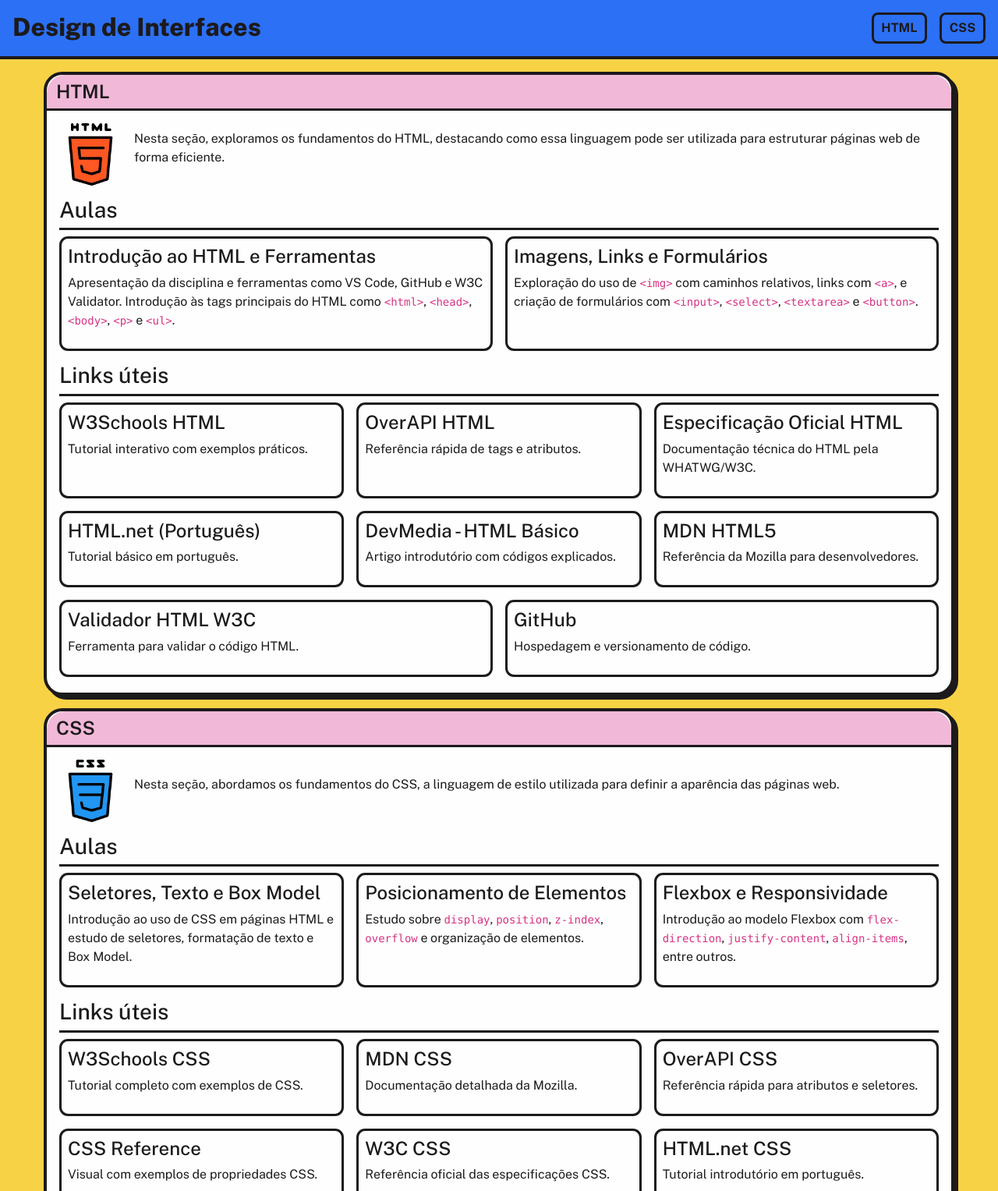
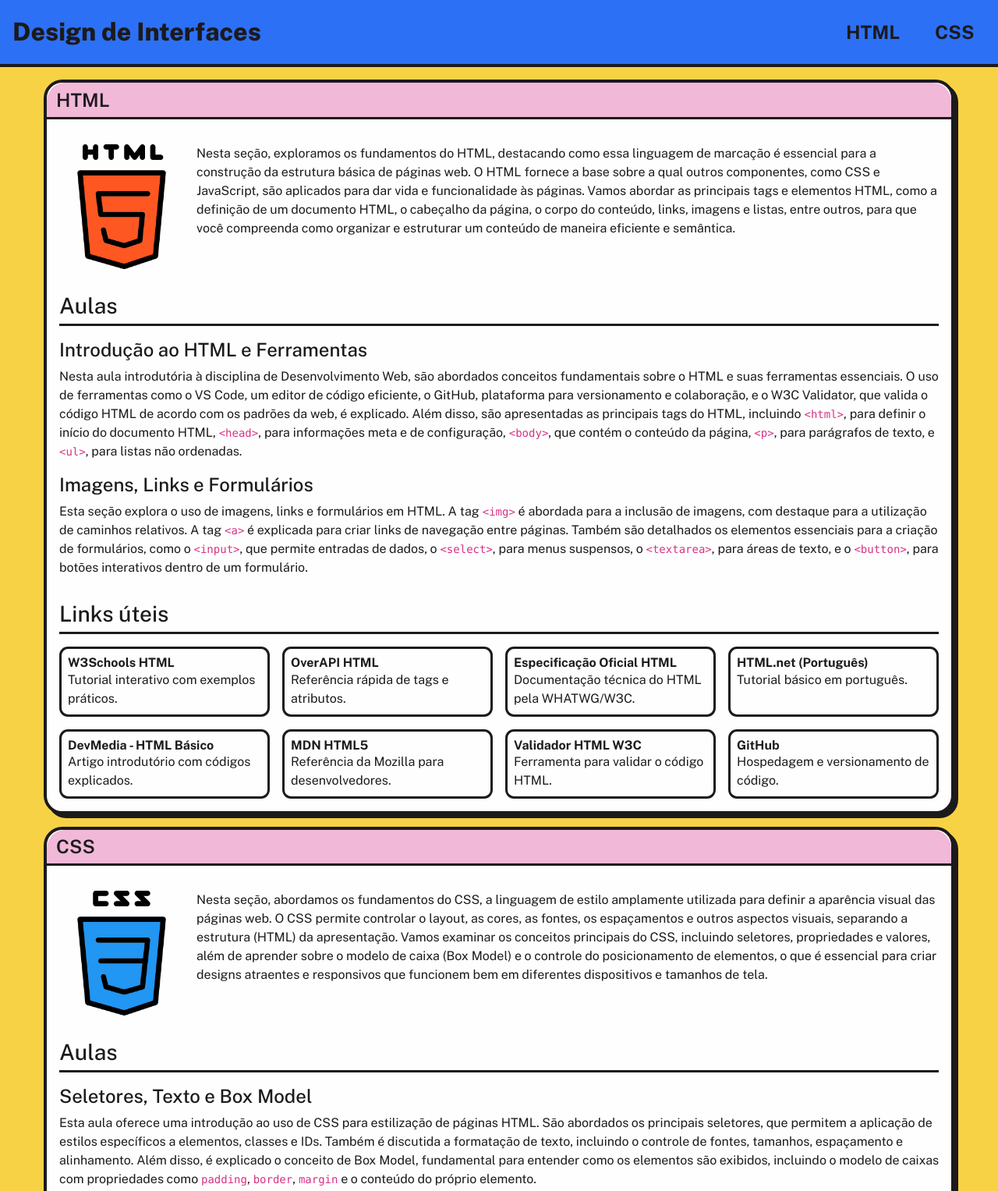
Before and after one commit to JaazielPontoExe/DesignDeInterfaces, a plain HTML site: page index.html in a window 1280 px wide. Shown: the top 1527 px of the page at 78% size. Drawn offline with nearby package versions, Linux system fonts and the light colour scheme.

Commit message:
trab2AjusteFinal

```diff
--- a/css/estilo.css
+++ b/css/estilo.css
@@ -1,149 +1,163 @@
+/* Reset e recursos */
 @import "./recursos.css";
 @import "./reset.css";
 
+/* Corpo */
 body {
     font-family: var(--fonte-principal);
     background-color: var(--cor-amarelo);
     color: var(--cor-texto-principal);
 }
 
+/* Cabeçalho */
 header {
     background-color: var(--cor-azul);
     border-bottom: var(--borda);
-
     display: flex;
     flex-flow: row wrap;
     justify-content: space-between;
-  align-content: center;
-
+    align-items: center;
     padding: 1em;
-
     position: sticky;
     top: 0;
     z-index: 10;
+}
 
-} header h1 {
+header h1 {
     font-size: 2em;
     font-weight: 800;
     color: var(--cor-texto-principal);
-  margin: 0px;
+}
 
-} nav {
+/* Navegação */
+nav {
     list-style: none;
     display: flex;
     flex-flow: row wrap;
     gap: 1em;
+}
 
-} nav a {
+nav a {
     text-decoration: none;
     font-weight: bold;
-
+    font-size: 1.5em;
     padding: 0.3em 0.6em;
-  border: var(--borda-botao);
-  border-radius: 8px;
-
     color: var(--cor-texto-principal);
     background-color: var(--cor-azul);
-
-} nav  a:hover {
-  background-color: var(--cor-amarelo);
 }
 
+nav a:hover {
+    text-decoration: underline;
+}
+
+/* Main */
 main {
     max-width: 1200px;
-  margin: 0 auto;
+    margin: auto;
     padding: 1em;
-
     display: flex;
     flex-flow: column wrap;
     gap: 1em;
+}
+
+/* Seção */
+section {
+    background-color: var(--cor-fundo);
+    box-shadow: 5px 5px var(--cor-texto-principal);
+    border: var(--borda);
+    padding: 1em;
+    border-radius: 1.5em;
+    box-sizing: border-box;
+    min-height: 100vh;
+    display: flex;
+    flex-flow: column wrap;
+    gap: 1em;
+    scroll-margin-top: 6em;
 
 }
 
-section {
-  background-color: var(--cor-fundo);
-  box-shadow: 5px 5px var(--cor-texto-principal);
-
-  border: var(--borda);
-  padding: 1em;
-  border-radius: 1.5em;
-
-  box-sizing: border-box;
-  min-height: 100vh;
-
-} section h2 {
+section h2 {
     background-color: var(--cor-rosa);
-
     font-size: 1.5em;
     font-weight: 600;
-
     margin: -1rem -1rem 1rem;
     padding: .3em .5em;
-
     border-radius: 1.5rem 1.5rem 0em 0em;
     border-bottom: var(--borda-botao);
+}
 
-} section h3 {
+section h3 {
     padding: .5em 0em .25em;
     border-bottom: var(--borda-botao);
-
 }
 
+/* Título da Seção */
 section .titulo {
     display: flex;
-  align-items: center;
+    flex-flow: row wrap;
+    justify-content: center;
     gap: 1em;
+}
 
-} .titulo img {
-  max-height: 5em;
+section .titulo img {
+    max-height: 10em;
     min-height: 1em;
     width: auto;
-  vertical-align: middle;
-
 }
 
+section .titulo p {
+    flex: 1 0 500px;
+    align-self: self-start;
+}
+
+/* Conteúdo da Seção */
 section .conteudo {
     display: flex;
-  flex-flow: row wrap;
+    flex-flow: column wrap;
     gap: 1em;
+}
 
-} .conteudo a {
-  flex: 1 1 18em;
-  padding: .5em;
-
+section .conteudo a {
     text-decoration: none;
     color: var(--cor-texto-principal);
-
-  border: var(--borda-botao);
-  border-radius: .7em;
-
-} .conteudo a:hover {
-  background-color: var(--cor-texto-principal);
-  color: var(--cor-fundo);
-
 }
 
+section .conteudo a:hover {
+    text-decoration: underline;
+}
+
+section .conteudo article {
+    display: flex;
+    flex-flow: column wrap;
+    gap: .5em;
+}
+
+/* Links */
 section .links {
     display: flex;
     flex-flow: row wrap;
     gap: 1em;
 
-} .links a {
-  flex: 1 1 18em;
+} section .links h4 {
+    font-size: 1em;
+    font-weight: bold;
+}
+
+section .links a {
+    flex: 1 0 16em;
     padding: .5em;
-
     text-decoration: none;
     color: var(--cor-texto-principal);
-
     border: var(--borda-botao);
     border-radius: .7em;
+}
 
-} .links a:hover {
+section .links a:hover {
     background-color: var(--cor-texto-principal);
     color: var(--cor-fundo);
-
 }
 
+/* Rodapé */
 footer {
     padding: 2em 1em;
     background-color: var(--cor-rosa);
@@ -151,16 +165,24 @@ footer {
     text-align: center;
     color: var(--cor-texto-principal);
     font-size: 1em;
-} footer h2 {
+}
+
+footer h2 {
     font-size: 1em;
     margin-bottom: 0.5em;
-} footer p {
+}
+
+footer p {
     margin: 0.5em 0;
-} footer a {
+}
+
+footer a {
     color: var(--cor-link);
     text-decoration: none;
     font-weight: bold;
-} footer a:hover {
+}
+
+footer a:hover {
     color: var(--cor-link-hover);
     text-decoration: underline;
 }
--- a/css/reset.css
+++ b/css/reset.css
@@ -1,4 +1,4 @@
-html {
+html * {
 	box-sizing: border-box;
 	margin: 0;
 	padding: 0;
--- a/index.html
+++ b/index.html
@@ -13,42 +13,41 @@
     <header>
         <h1>Design de Interfaces</h1>
         <nav>
-            <a href="#">HTML</a>
-            <a href="#">CSS</a>
+            <a href="#HTML">HTML</a>
+            <a href="#CSS">CSS</a>
         </nav>
     </header>
 
     <main>
-        <section>
+        <section id="HTML">
 
             <h2>HTML</h2>
 
             <div class="titulo">
                 <img src="./img/html-5.png" alt="Logo HTML 5">
-                <p>Nesta seção, exploramos os fundamentos do HTML, destacando como essa linguagem pode ser utilizada para estruturar páginas web de forma eficiente.</p>
+                <p>
+                    Nesta seção, exploramos os fundamentos do HTML, destacando como essa linguagem de marcação é essencial para a construção da estrutura básica de páginas web. O HTML fornece a base sobre a qual outros componentes, como CSS e JavaScript, são aplicados para dar vida e funcionalidade às páginas. Vamos abordar as principais tags e elementos HTML, como a definição de um documento HTML, o cabeçalho da página, o corpo do conteúdo, links, imagens e listas, entre outros, para que você compreenda como organizar e estruturar um conteúdo de maneira eficiente e semântica.
+                </p>
             </div>
 
             <h3>Aulas</h3>
 
             <div class="conteudo">
 
-                <a href="#">
-                    <h4>Introdução ao HTML e Ferramentas</h4>
+                <article>
+                    <h4><a href="#">Introdução ao HTML e Ferramentas</a></h4>
                     <p>
-                        Apresentação da disciplina e ferramentas como VS Code, GitHub e W3C Validator.
-                        Introdução às tags principais do HTML como <code>&lt;html&gt;</code>, <code>&lt;head&gt;</code>, <code>&lt;body&gt;</code>, <code>&lt;p&gt;</code> e <code>&lt;ul&gt;</code>.
+                        Nesta aula introdutória à disciplina de Desenvolvimento Web, são abordados conceitos fundamentais sobre o HTML e suas ferramentas essenciais. O uso de ferramentas como o VS Code, um editor de código eficiente, o GitHub, plataforma para versionamento e colaboração, e o W3C Validator, que valida o código HTML de acordo com os padrões da web, é explicado. Além disso, são apresentadas as principais tags do HTML, incluindo <code>&lt;html&gt;</code>, para definir o início do documento HTML, <code>&lt;head&gt;</code>, para informações meta e de configuração, <code>&lt;body&gt;</code>, que contém o conteúdo da página, <code>&lt;p&gt;</code>, para parágrafos de texto, e <code>&lt;ul&gt;</code>, para listas não ordenadas.
                     </p>
-                </a>
+                </article>
 
+                <article>
+                    <h4><a href="#">Imagens, Links e Formulários</a></h4>
+                    <p>
+                        Esta seção explora o uso de imagens, links e formulários em HTML. A tag <code>&lt;img&gt;</code> é abordada para a inclusão de imagens, com destaque para a utilização de caminhos relativos. A tag <code>&lt;a&gt;</code> é explicada para criar links de navegação entre páginas. Também são detalhados os elementos essenciais para a criação de formulários, como o <code>&lt;input&gt;</code>, que permite entradas de dados, o <code>&lt;select&gt;</code>, para menus suspensos, o <code>&lt;textarea&gt;</code>, para áreas de texto, e o <code>&lt;button&gt;</code>, para botões interativos dentro de um formulário.
+                    </p>
+                </article>
 
-                <a href="#">
-                    <h4>Imagens, Links e Formulários</h4>
-                    <p>
-                        Exploração do uso de <code>&lt;img&gt;</code> com caminhos relativos, links com <code>&lt;a&gt;</code>,
-                        e criação de formulários com <code>&lt;input&gt;</code>, <code>&lt;select&gt;</code>,
-                        <code>&lt;textarea&gt;</code> e <code>&lt;button&gt;</code>.
-                    </p>
-                </a>
             </div>
 
             <h3>Links úteis</h3>
@@ -96,34 +95,44 @@
             </div>
         </section>
 
-        <section>
+        <section id="CSS">
 
             <h2>CSS</h2>
 
             <div class="titulo">
                 <img src="./img/css.png" alt="Logo CSS 5">
 
-                <p>Nesta seção, abordamos os fundamentos do CSS, a linguagem de estilo utilizada para definir a aparência das páginas web.</p>
+                <p>
+                    Nesta seção, abordamos os fundamentos do CSS, a linguagem de estilo amplamente utilizada para definir a aparência visual das páginas web. O CSS permite controlar o layout, as cores, as fontes, os espaçamentos e outros aspectos visuais, separando a estrutura (HTML) da apresentação. Vamos examinar os conceitos principais do CSS, incluindo seletores, propriedades e valores, além de aprender sobre o modelo de caixa (Box Model) e o controle do posicionamento de elementos, o que é essencial para criar designs atraentes e responsivos que funcionem bem em diferentes dispositivos e tamanhos de tela.
+                </p>
             </div>
 
             <h3>Aulas</h3>
 
             <div class="conteudo">
 
-                <a href="#">
-                    <h4>Seletores, Texto e Box Model</h4>
-                    <p>Introdução ao uso de CSS em páginas HTML e estudo de seletores, formatação de texto e Box Model.</p>
-                </a>
+                <article>
+                    <h4><a href="#">Seletores, Texto e Box Model</a></h4>
+                    <p>
+                        Esta aula oferece uma introdução ao uso de CSS para estilização de páginas HTML. São abordados os principais seletores, que permitem a aplicação de estilos específicos a elementos, classes e IDs. Também é discutida a formatação de texto, incluindo o controle de fontes, tamanhos, espaçamento e alinhamento. Além disso, é explicado o conceito de Box Model, fundamental para entender como os elementos são exibidos, incluindo o modelo de caixas com propriedades como <code>padding</code>, <code>border</code>, <code>margin</code> e o conteúdo do próprio elemento.
+                    </p>
+                </article>
 
-                <a href="#">
-                    <h4>Posicionamento de Elementos</h4>
-                    <p>Estudo sobre <code>display</code>, <code>position</code>, <code>z-index</code>, <code>overflow</code> e organização de elementos.</p>
-                </a>
+                <article>
+                    <h4><a href="#">Posicionamento de Elementos</a></h4>
+                    <p>
+                        Esta seção trata do posicionamento de elementos na página usando CSS. São exploradas as propriedades <code>display</code>, que define o tipo de exibição de um elemento (como <code>block</code>, <code>inline</code>, etc.), e <code>position</code>, que controla o posicionamento dos elementos na tela, com valores como <code>static</code>, <code>relative</code>, <code>absolute</code> e <code>fixed</code>. Também são abordadas as propriedades <code>z-index</code>, que define a sobreposição de elementos, e <code>overflow</code>, que gerencia o comportamento de conteúdo que ultrapassa os limites de um contêiner.
+                    </p>
+                </article>
 
-                <a href="#">
-                    <h4>Flexbox e Responsividade</h4>
-                    <p>Introdução ao modelo Flexbox com <code>flex-direction</code>, <code>justify-content</code>, <code>align-items</code>, entre outros.</p>
-                </a>
+                <article>
+                    <h4><a href="#">Flexbox e Responsividade</a></h4>
+                    <p>
+                        Esta aula introduz o modelo Flexbox, uma poderosa ferramenta para a criação de layouts flexíveis e responsivos. São abordadas as propriedades essenciais do Flexbox, como <code>flex-direction</code>, que define a direção dos itens dentro de um contêiner flexível, <code>justify-content</code>, que controla o alinhamento dos itens ao longo do eixo principal, e <code>align-items</code>, que gerencia o alinhamento ao longo do eixo transversal. A aula também explora como utilizar o Flexbox para criar designs responsivos, adaptáveis a diferentes tamanhos de tela.
+                    </p>
+                </article>
+
+
             </div>
 
             <h3>Links úteis</h3>
```
Lines whose indentation alone changed are shown as unchanged.
